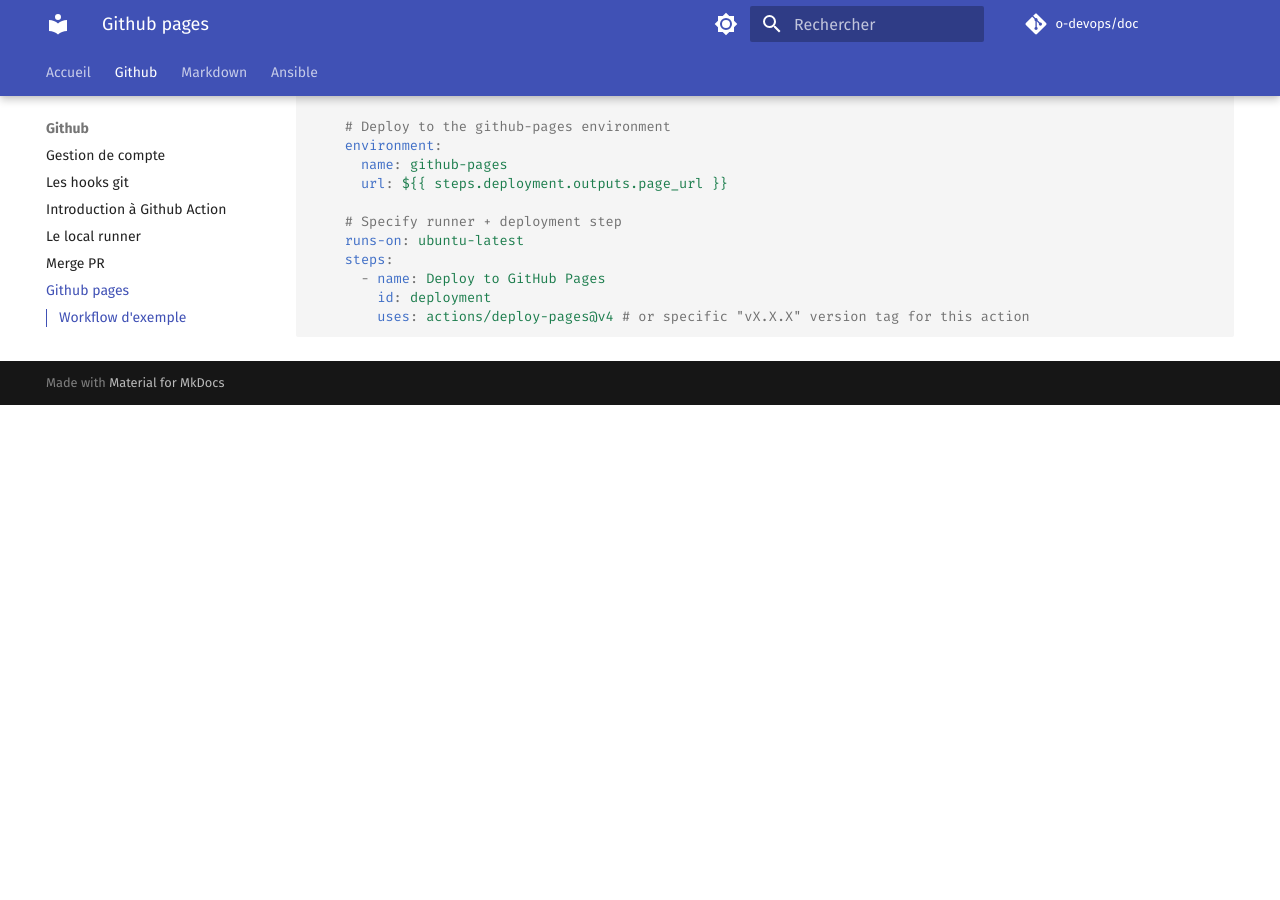
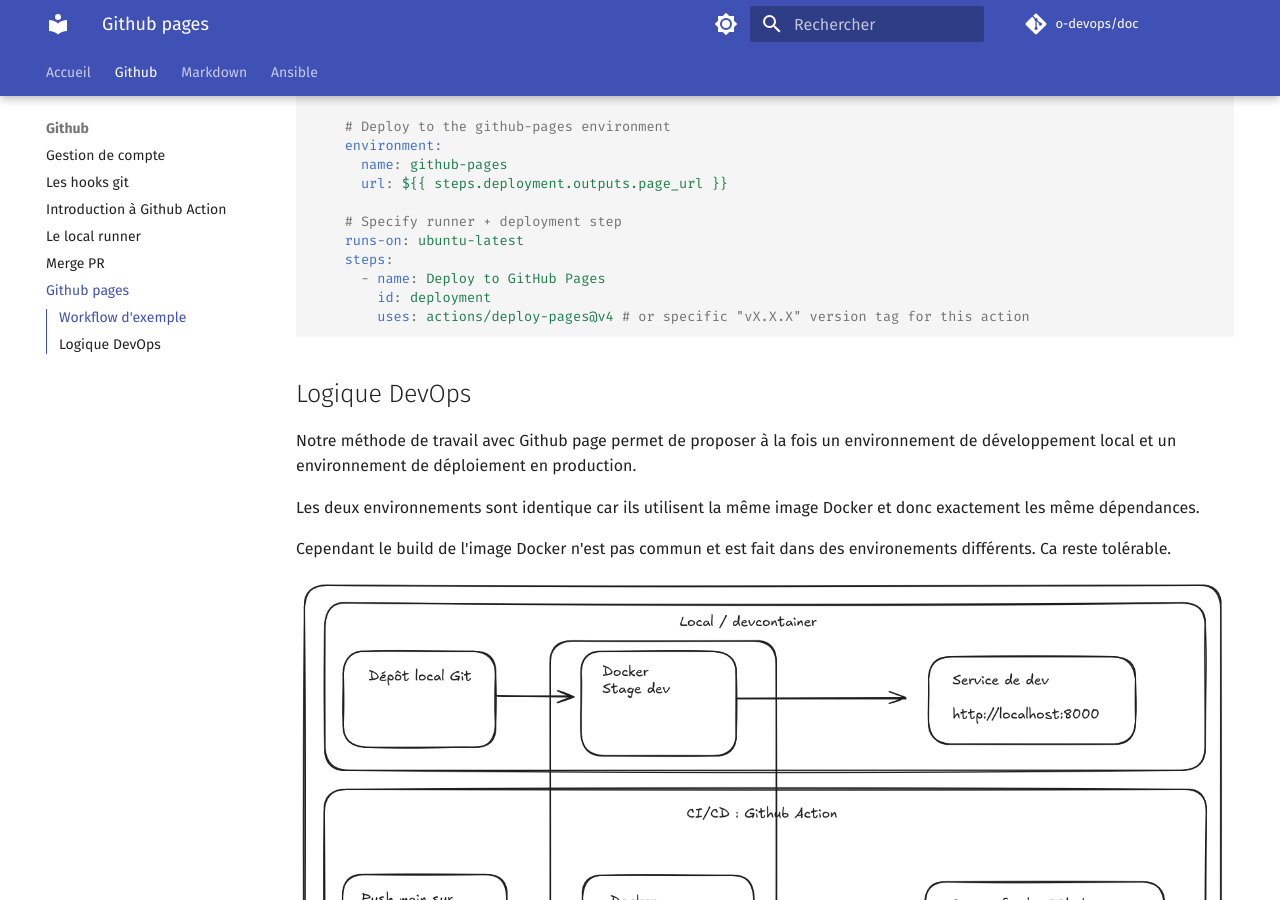
Before and after one commit to o-devops/doc, an MkDocs documentation site: the page built from docs/github/ga-github-pages.md, in a window 1280 px wide and 900 px high, scrolled down 1827 px. Built offline with MkDocs 1.6.1 and Material for MkDocs 9.7.7, drawn with Linux system fonts in a browser that asks for light colours; comment, search, counter and statistics services are not loaded; before the commit the page ends 2232 px from its top, so only the background shows below that.

Commit message:
feat: add schema about dev and prod process (#48)

````diff
--- a/docs/github/ga-github-pages.md
+++ b/docs/github/ga-github-pages.md
@@ -76,3 +76,13 @@
         id: deployment
         uses: actions/deploy-pages@v4 # or specific "vX.X.X" version tag for this action
 ```
+
+## Logique DevOps
+
+Notre méthode de travail avec Github page permet de proposer à la fois un environnement de développement local et un environnement de déploiement en production.
+
+Les deux environnements sont identique car ils utilisent la même image Docker et donc exactement les même dépendances.
+
+Cependant le build de l'image Docker n'est pas commun et est fait dans des environements différents. Ca reste tolérable.
+
+![alt text](image-1.png)
````
Also changed, not shown: docs/github/image-1.png (added).
